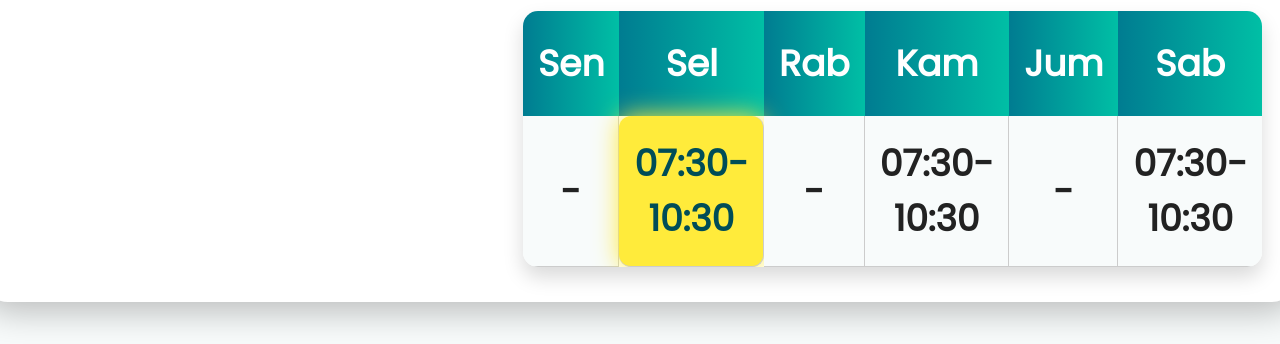
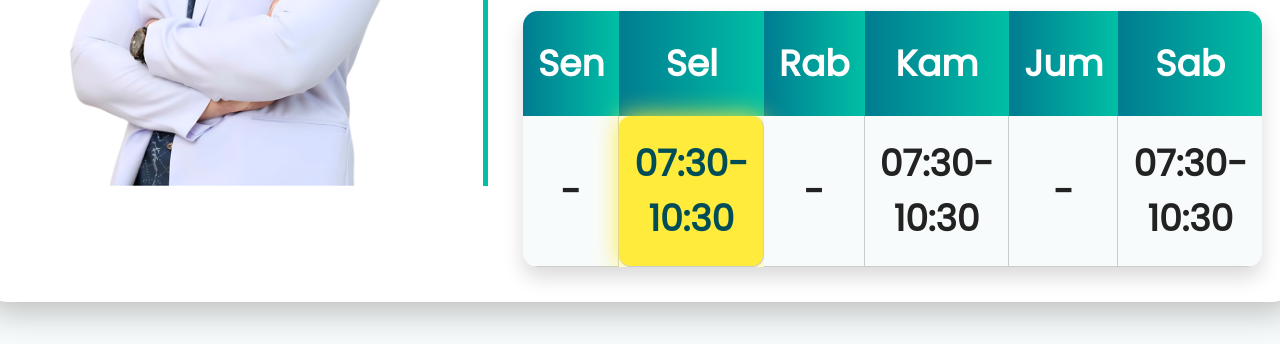
Before and after one commit to rsbtlpodcast-cell/rsbtl, a plain HTML site: page index.html in a window 1280 px wide. Shown: the part 651-995 px from the top of the page. Drawn offline with Linux system fonts and the light colour scheme; files whose address does not match are found by name.

Commit message:
Update index.html

```diff
--- a/index.html
+++ b/index.html
@@ -157,12 +157,12 @@ main {
 
 <script>
 const doctors = [
-  {img:"img/1.png", name:"dr. Mulfi Azmi, Sp.PD", specialist:"Spesialis Penyakit Dalam", jadwal:{Senin:"-", Selasa:"07:30-10:30", Rabu:"-", Kamis:"07:30-10:30", Jumat:"-", Sabtu:"07:30-10:30"}},
-  {img:"img/2.png", name:"dr. Aditya Rifandi Zaenudin, Sp.OG", specialist:"Spesialis Kandungan & Kebidanan", jadwal:{Senin:"", Selasa:"13:00-16:00", Rabu:"-", Kamis:"08:00-12:00", Jumat:"-", Sabtu:"10:00-13:00"}},
-  {img:"img/3.png", name:"dr. Olga Vicetria Purba, Sp.A", specialist:"Spesialis Anak", jadwal:{Senin:"-", Selasa:"09:00-12:00", Rabu:"12:30-15:30", Kamis:"-", Jumat:"09:00-12:00", Sabtu:"-"}},
-  {img:"img/5.jpeg", name:"dr. R. Rezky Muhammad Nur Ismail, Sp.B", specialist:"Spesialis Bedah", jadwal:{Senin:"13:00-15:00", Selasa:"-", Rabu:"13:00-15:00", Kamis:"-", Jumat:"14:00-15:00", Sabtu:"11:00-14:00"}},
-  {img:"img/4.jpeg", name:"dr. Shiella Marlene, Sp.Rad", specialist:"Spesialis Radiologi", jadwal:{Senin:"12:00-14:00", Selasa:"-", Rabu:"12:00-14:00", Kamis:"12:00-14:00", Jumat:"-", Sabtu:"-"}},
-  {img:"img/6.png", name:"drg. Za'im Isyraqizh Zhafari, Sp.KGA", specialist:"Spesialis Gigi Mulut dan Anak", jadwal:{Senin:"08:00-11:00", Selasa:"08:00-12:00", Rabu:"08:00-12:00", Kamis:"08:00-12:00", Jumat:"08:00-12:00", Sabtu:"08:00-11:00"}}
+  {img:"1.png", name:"dr. Mulfi Azmi, Sp.PD", specialist:"Spesialis Penyakit Dalam", jadwal:{Senin:"-", Selasa:"07:30-10:30", Rabu:"-", Kamis:"07:30-10:30", Jumat:"-", Sabtu:"07:30-10:30"}},
+  {img:"2.png", name:"dr. Aditya Rifandi Zaenudin, Sp.OG", specialist:"Spesialis Kandungan & Kebidanan", jadwal:{Senin:"", Selasa:"13:00-16:00", Rabu:"-", Kamis:"08:00-12:00", Jumat:"-", Sabtu:"10:00-13:00"}},
+  {img:"3.png", name:"dr. Olga Vicetria Purba, Sp.A", specialist:"Spesialis Anak", jadwal:{Senin:"-", Selasa:"09:00-12:00", Rabu:"12:30-15:30", Kamis:"-", Jumat:"09:00-12:00", Sabtu:"-"}},
+  {img:"5.jpeg", name:"dr. R. Rezky Muhammad Nur Ismail, Sp.B", specialist:"Spesialis Bedah", jadwal:{Senin:"13:00-15:00", Selasa:"-", Rabu:"13:00-15:00", Kamis:"-", Jumat:"14:00-15:00", Sabtu:"11:00-14:00"}},
+  {img:"4.jpeg", name:"dr. Shiella Marlene, Sp.Rad", specialist:"Spesialis Radiologi", jadwal:{Senin:"12:00-14:00", Selasa:"-", Rabu:"12:00-14:00", Kamis:"12:00-14:00", Jumat:"-", Sabtu:"-"}},
+  {img:"6.png", name:"drg. Za'im Isyraqizh Zhafari, Sp.KGA", specialist:"Spesialis Gigi Mulut dan Anak", jadwal:{Senin:"08:00-11:00", Selasa:"08:00-12:00", Rabu:"08:00-12:00", Kamis:"08:00-12:00", Jumat:"08:00-12:00", Sabtu:"08:00-11:00"}}
 ];
 
 let currentIndex = 0;
```
